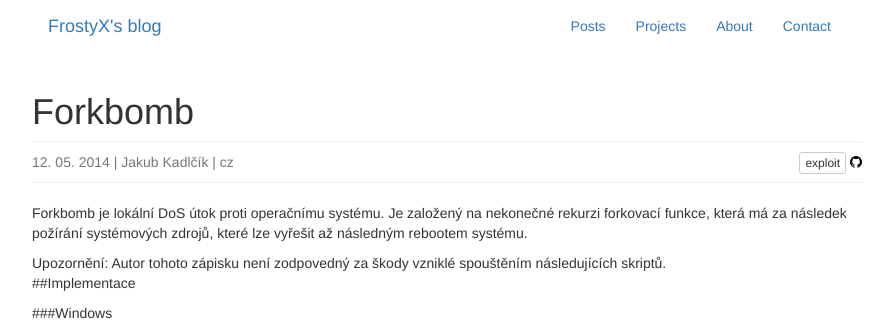
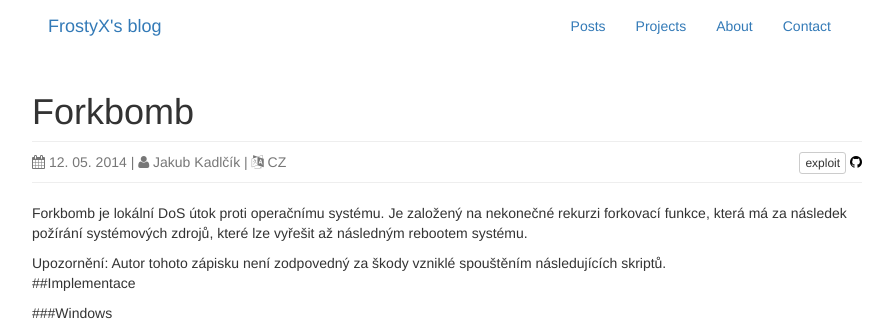
Before and after one commit to FrostyX/frostyx.github.io, a Jekyll site: the page built from _posts/2014-05-12-forkbomb.md, in a window 1280 px wide. Shown: the top 331 px of the page, without its empty margins (193-1086 px from the left). Built offline with Jekyll 4.4.1, drawn with Linux system fonts in a browser that asks for light colours; nearby versions of some CDN libraries; comment, search, counter and statistics services are not loaded.

Commit message:
Print icons and updated field

```diff
--- a/_layouts/post.html
+++ b/_layouts/post.html
@@ -1,13 +1,13 @@
 ---
 layout: default
 ---
-
 <div id="posthead">
 
 	<span class="text-muted">
-		{{ page.date | date: "%d. %m. %Y" }} |
-		Jakub Kadlčík |
-		{{ page.lang }}
+		<i class="fa fa-calendar" aria-hidden="true"></i> {{ page.date | date: "%d. %m. %Y" }}
+		{% if page.updated %}| <i class="fa fa-pencil" aria-hidden="true"></i> {{ page.updated | date: "%d. %m. %Y" }}{% endif %}
+		| <i class="fa fa-user" aria-hidden="true"></i> Jakub Kadlčík
+		| <i class="fa fa-language" aria-hidden="true"></i> {{ page.lang | upcase }}
 	</span>
 
 	<span class="pull-right">
```
